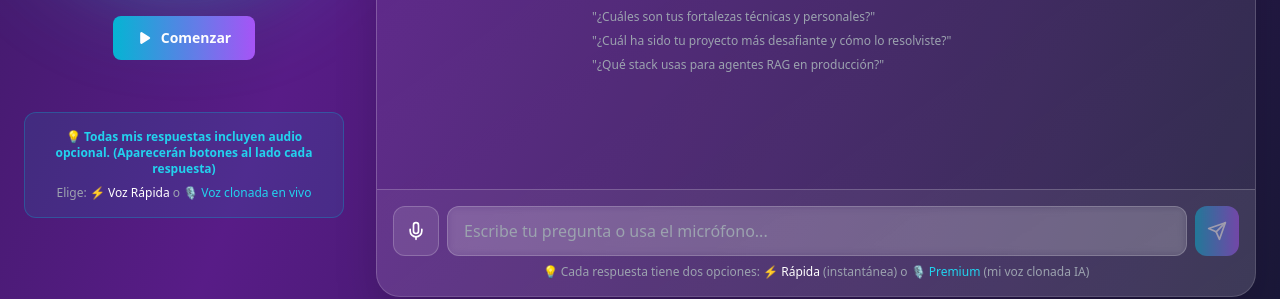
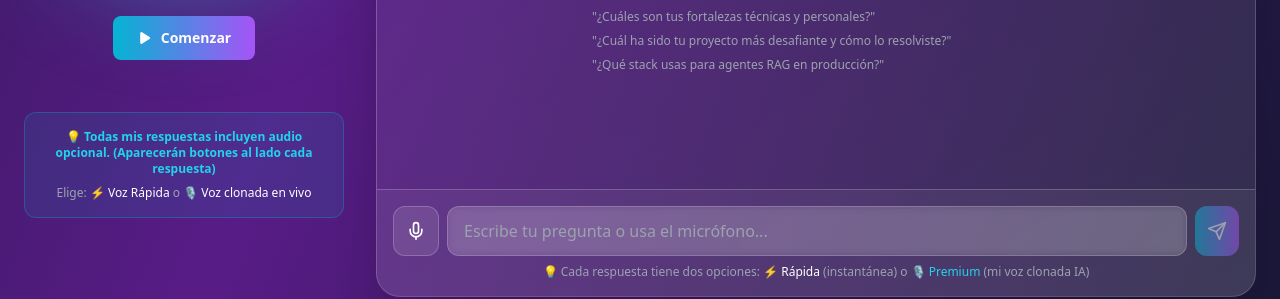
Before and after one commit to cmolinajerez/cardev-portafolio, a React (Vite) app: page / in a window 1280 px wide. Shown: the part 2459-2758 px from the top of the page. Built offline with nearby package versions, Linux system fonts and the light colour scheme; the HTML template or start-up script is replaced by a standard one.

Commit message:
Cambio color de una palabra para que resalte

```diff
--- a/src/App.jsx
+++ b/src/App.jsx
@@ -719,7 +719,7 @@ Responde de forma conversacional y estratégica:`
             </div>
             <div className="bg-cyan-500/10 border border-cyan-500/30 rounded-xl p-4 text-xs text-gray-400 w-full">
               <p className="mb-2 text-cyan-400 font-semibold text-center">💡 Todas mis respuestas incluyen audio opcional. (Aparecerán botones al lado cada respuesta)</p>
-              <p className="text-center">Elige: <span className="text-white">⚡ Voz Rápida</span> o <span className="text-cyan-400">🎙️ Voz clonada en vivo</span></p>
+              <p className="text-center">Elige: <span className="text-white">⚡ Voz Rápida</span> o <span className="text-white">🎙️ Voz clonada en vivo</span></p>
             </div>
           </div>
 
```
